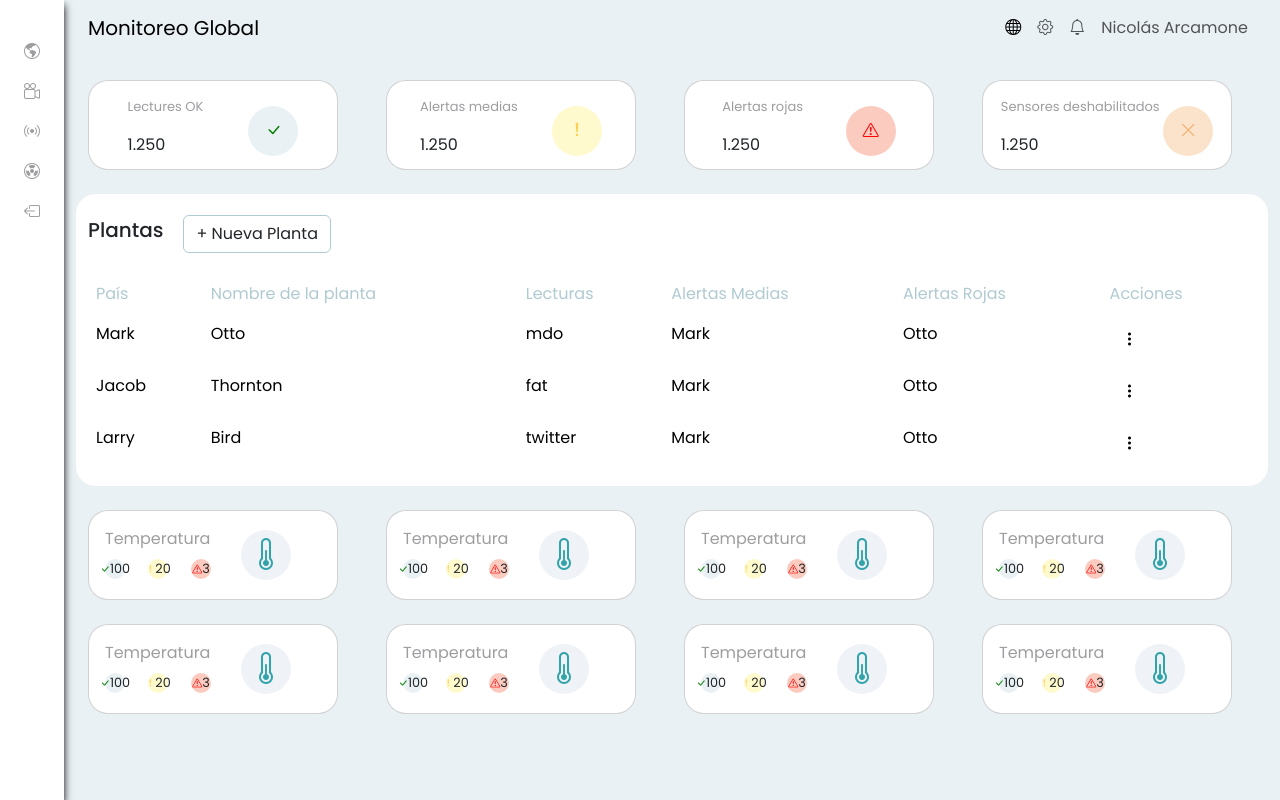
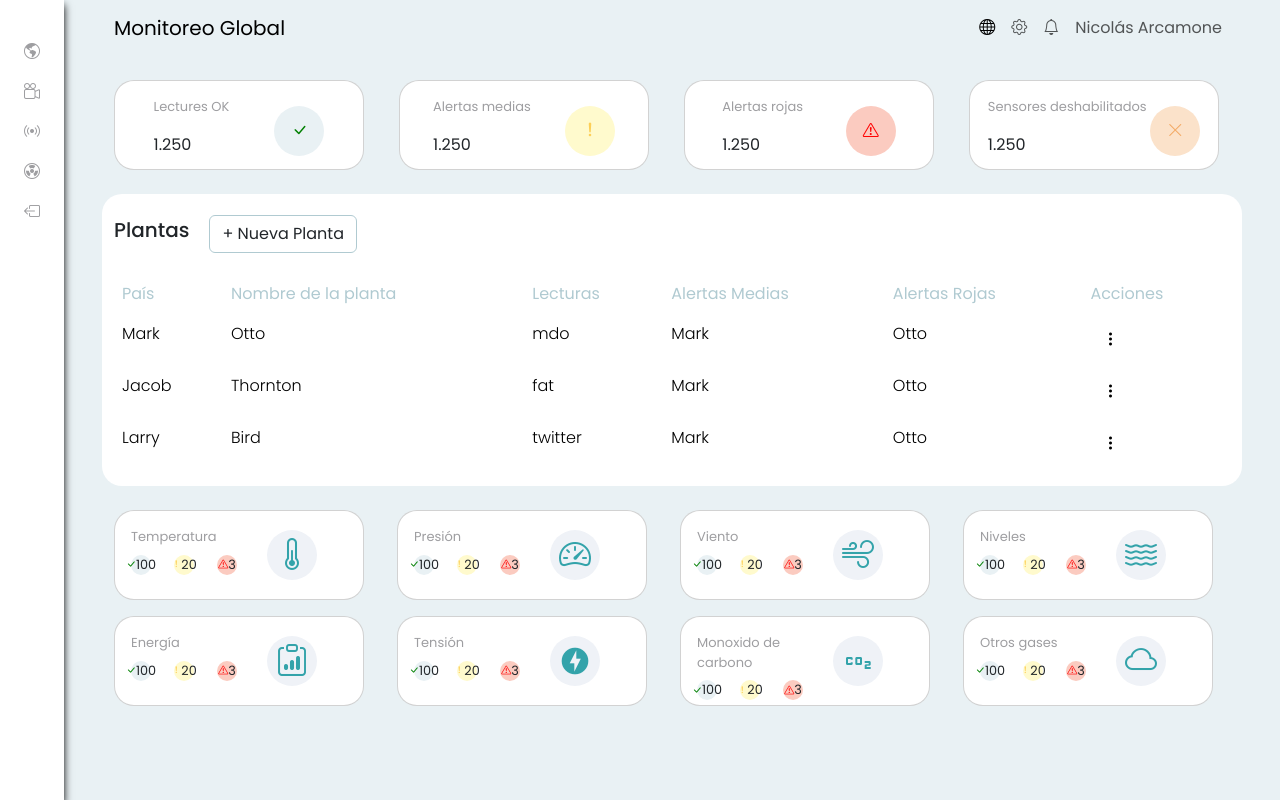
Before and after one commit to nicolasArcamone97/dashboard-monitoreo-angular, an Angular app: page /dashboard in a window 1280 px wide. Built offline with nearby package versions, Linux system fonts and the light colour scheme.

Commit message:
mejora de main content

```diff
--- a/src/app/components/card/card.component.html
+++ b/src/app/components/card/card.component.html
@@ -1,4 +1,4 @@
-<div class="container-fluid my-4">
+<div class="container my-4">
     <div class="row row-cols-1 row-cols-md-4 g-4">
         <div class="col">
             <div class="card">
--- a/src/app/components/navbar/navbar.component.html
+++ b/src/app/components/navbar/navbar.component.html
@@ -1,5 +1,5 @@
 <nav class="navbar navbar-expand-lg ">
-    <div class="container-fluid">
+    <div class="container">
         <a class="navbar-brand" href="#">Monitoreo Global</a>
         <button class="navbar-toggler" type="button" data-bs-toggle="collapse" data-bs-target="#navbarNav" aria-controls="navbarNav" aria-expanded="false" aria-label="Toggle navigation">
             <span class="navbar-toggler-icon"></span>
--- a/src/app/components/status-card/status-card.component.css
+++ b/src/app/components/status-card/status-card.component.css
@@ -79,6 +79,7 @@
 }
 
 .card-inf .card-title {
+    font-size: clamp(13px, 13px, 20px);
     color: #9e9ea1;
 }
 
--- a/src/app/components/status-card/status-card.component.html
+++ b/src/app/components/status-card/status-card.component.html
@@ -1,5 +1,5 @@
-<div class="container-fluid my-4">
-    <div class="row row-cols-1 row-cols-md-4 g-4">
+<div class="container my-4">
+    <div class="row row-cols-1 row-cols-md-4 g-3">
 
         <!-- col card 1 -->
         <div class="col">
@@ -34,7 +34,7 @@
             <div class="card">
                 <div class="card-body card-inf">
                     <div class="title-list mb-3 flex-column">
-                        <p class="card-title">Temperatura</p>
+                        <p class="card-title">Presión</p>
                         <div class="text-list d-flex flex-row">
                             <div class="circle small-circle me-2">
                                 <i class="bi bi-check-lg"></i> <span>100</span>
@@ -50,7 +50,7 @@
 
                     <div class="icon-inf">
                         <div class="circle-icon">
-                            <i class="bi bi-thermometer-half" style="font-size: 2rem;"></i>
+                            <i class="bi bi-speedometer2" style="font-size: 2rem;"></i>
                         </div>
                     </div>
                 </div>
@@ -62,7 +62,7 @@
             <div class="card">
                 <div class="card-body card-inf">
                     <div class="title-list mb-3 flex-column">
-                        <p class="card-title">Temperatura</p>
+                        <p class="card-title">Viento</p>
                         <div class="text-list d-flex flex-row">
                             <div class="circle small-circle me-2">
                                 <i class="bi bi-check-lg"></i> <span>100</span>
@@ -78,7 +78,7 @@
 
                     <div class="icon-inf">
                         <div class="circle-icon">
-                            <i class="bi bi-thermometer-half" style="font-size: 2rem;"></i>
+                            <i class="bi bi-wind" style="font-size: 2rem;"></i>
                         </div>
                     </div>
                 </div>
@@ -92,7 +92,7 @@
             <div class="card">
                 <div class="card-body card-inf">
                     <div class="title-list mb-3 flex-column">
-                        <p class="card-title">Temperatura</p>
+                        <p class="card-title">Niveles</p>
                         <div class="text-list d-flex flex-row">
                             <div class="circle small-circle me-2">
                                 <i class="bi bi-check-lg"></i> <span>100</span>
@@ -108,7 +108,7 @@
 
                     <div class="icon-inf">
                         <div class="circle-icon">
-                            <i class="bi bi-thermometer-half" style="font-size: 2rem;"></i>
+                            <i class="bi bi-water" style="font-size: 2rem;"></i>
                         </div>
                     </div>
                 </div>
@@ -123,7 +123,7 @@
             <div class="card">
                 <div class="card-body card-inf">
                     <div class="title-list mb-3 flex-column">
-                        <p class="card-title">Temperatura</p>
+                        <p class="card-title">Energía</p>
                         <div class="text-list d-flex flex-row">
                             <div class="circle small-circle me-2">
                                 <i class="bi bi-check-lg"></i> <span>100</span>
@@ -139,7 +139,7 @@
 
                     <div class="icon-inf">
                         <div class="circle-icon">
-                            <i class="bi bi-thermometer-half" style="font-size: 2rem;"></i>
+                            <i class="bi bi-clipboard-data" style="font-size: 2rem;"></i>
                         </div>
                     </div>
                 </div>
@@ -152,7 +152,7 @@
             <div class="card">
                 <div class="card-body card-inf">
                     <div class="title-list mb-3 flex-column">
-                        <p class="card-title">Temperatura</p>
+                        <p class="card-title">Tensión</p>
                         <div class="text-list d-flex flex-row">
                             <div class="circle small-circle me-2">
                                 <i class="bi bi-check-lg"></i> <span>100</span>
@@ -168,7 +168,7 @@
 
                     <div class="icon-inf">
                         <div class="circle-icon">
-                            <i class="bi bi-thermometer-half" style="font-size: 2rem;"></i>
+                            <i class="material-icons" style="font-size: 2rem;">offline_bolt</i>
                         </div>
                     </div>
                 </div>
@@ -182,7 +182,7 @@
             <div class="card">
                 <div class="card-body card-inf">
                     <div class="title-list mb-3 flex-column">
-                        <p class="card-title">Temperatura</p>
+                        <p class="card-title">Monoxido de carbono</p>
                         <div class="text-list d-flex flex-row">
                             <div class="circle small-circle me-2">
                                 <i class="bi bi-check-lg"></i> <span>100</span>
@@ -198,7 +198,7 @@
 
                     <div class="icon-inf">
                         <div class="circle-icon">
-                            <i class="bi bi-thermometer-half" style="font-size: 2rem;"></i>
+                            <i class="material-icons" style="font-size: 2rem;">co2</i>
                         </div>
                     </div>
                 </div>
@@ -212,7 +212,7 @@
             <div class="card">
                 <div class="card-body card-inf">
                     <div class="title-list mb-3 flex-column">
-                        <p class="card-title">Temperatura</p>
+                        <p class="card-title">Otros gases</p>
                         <div class="text-list d-flex flex-row">
                             <div class="circle small-circle me-2">
                                 <i class="bi bi-check-lg"></i> <span>100</span>
@@ -228,7 +228,7 @@
 
                     <div class="icon-inf">
                         <div class="circle-icon">
-                            <i class="bi bi-thermometer-half" style="font-size: 2rem;"></i>
+                            <i class="bi bi-cloud" style="font-size: 2rem;"></i>
                         </div>
                     </div>
                 </div>
--- a/src/app/components/table/table.component.css
+++ b/src/app/components/table/table.component.css
@@ -23,6 +23,9 @@
     color: #B0CAD1;
 }
 
+.table td {
+    font-weight: 300;
+}
 
 
 
@@ -41,3 +44,37 @@
 .dropdown-item:hover {
     background-color: #33a3aa;
 }
+
+
+
+
+/* modal template edit */
+.form-label {
+    font-size: 15px;
+    font-weight: 400;
+    color: #7a7a7a;
+}
+
+input::placeholder {
+    color: #9e9ea1;
+    opacity: 1;
+}
+
+.modal-footer {
+    display: flex;
+    justify-content: center;
+}
+
+.btn-cancelar {
+    border-radius: 10px;
+    border: 1px solid #33a3aa;
+    color: #33a3aa;
+    width: 100px;
+}
+
+.btn-crear {
+    border-radius: 10px;
+    background-color: #33a3aa;
+    color: #FFFF;
+    width: 100px;
+}
--- a/src/app/components/table/table.component.html
+++ b/src/app/components/table/table.component.html
@@ -1,4 +1,4 @@
-<div class="container-fluid container-table my-4">
+<div class="container container-table my-4">
     <div class="create-plant">
         <h5>Plantas</h5>
         <button class="btn" data-bs-toggle="modal" data-bs-target="#exampleModal1"> + Nueva Planta</button>
@@ -30,7 +30,7 @@
                         <ul class="dropdown-menu" aria-labelledby="dropdownMenuButton1">
                             <li>
                                 <a class="dropdown-item" data-bs-toggle="modal" data-bs-target="#exampleModal2"> <i class="bi bi-dialpad"></i> Editar</a>
-                                <app-modal-edit></app-modal-edit>
+
                             </li>
                             <li>
                                 <a class="dropdown-item" href="#" disabled> Eliminar
@@ -93,3 +93,58 @@
         </tbody>
     </table>
 </div>
+
+
+
+
+<!-- modal edit -->
+<div class="modal fade" id="exampleModal2" data-bs-backdrop="static" data-bs-keyboard="false" tabindex="-1" aria-labelledby="editModalLabel" aria-hidden="true">
+    <div class="modal-dialog">
+        <div class="modal-content">
+            <div class="modal-header">
+                <h5 class="modal-title" id="editModalLabel">Editar Planta</h5>
+                <button type="button" class="btn-close" data-bs-dismiss="modal" aria-label="Close"></button>
+            </div>
+            <div class="modal-body">
+                <form>
+                    <div class="row mb-3">
+                        <div class="col-md-6">
+                            <label class="form-label">Nombre de la planta</label>
+                            <input type="text" class="form-control" placeholder="Ingrese nuevo nombre">
+                        </div>
+                        <div class="col-md-6">
+                            <label class="form-label">País</label>
+                            <input type="text" class="form-control" placeholder="Ingrese nuevo País">
+                        </div>
+                    </div>
+
+                    <div class="row mb-3">
+                        <div class="col-md-6">
+                            <label class="form-label">Cantidad de lecturas</label>
+                            <input type="text" class="form-control" placeholder="Ingrese">
+                        </div>
+                        <div class="col-md-6">
+                            <label class="form-label">Cantidad de sensores</label>
+                            <input type="text" class="form-control" placeholder="Ingrese">
+                        </div>
+                    </div>
+
+                    <div class="row mb-3">
+                        <div class="col-md-6">
+                            <label class="form-label">Alertas medias</label>
+                            <input type="text" class="form-control" placeholder="Ingrese">
+                        </div>
+                        <div class="col-md-6">
+                            <label class="form-label">Alertas rojas</label>
+                            <input type="text" class="form-control" placeholder="Ingrese">
+                        </div>
+                    </div>
+                </form>
+            </div>
+            <div class="modal-footer">
+                <button type="button" class="btn btn-cancelar" data-bs-dismiss="modal">Close</button>
+                <button type="button" class="btn btn-crear">Editar</button>
+            </div>
+        </div>
+    </div>
+</div>
--- a/src/app/pages/dashboard/dashboard.component.html
+++ b/src/app/pages/dashboard/dashboard.component.html
@@ -1,12 +1,12 @@
 <div class="container-fluid">
     <div class="row min-vh-100">
         <!-- Sidebar -->
-        <div class="col-md-3 col-lg-2 col-side  py-4 d-none d-md-block">
+        <div class="col-md-3 container col-lg-2 col-side  py-4 d-none d-md-block">
             <app-sidebar></app-sidebar>
         </div>
 
         <!-- Main Content -->
-        <div class="col">
+        <div class="col container">
             <!-- Navbar -->
             <app-navbar></app-navbar>
 
--- a/src/index.html
+++ b/src/index.html
@@ -14,7 +14,7 @@
 
   <!-- boostrap icon -->
   <link rel="stylesheet" href="https://cdn.jsdelivr.net/npm/bootstrap-icons@1.11.3/font/bootstrap-icons.min.css">
-  <link rel="stylesheet" href="https://cdnjs.cloudflare.com/ajax/libs/font-awesome/6.0.0-beta3/css/all.min.css">
+  <link rel="stylesheet" href="https://fonts.googleapis.com/css2?family=Material+Symbols+Outlined:opsz,wght,FILL,GRAD@20..48,100..700,0..1,-50..200&icon_names=offline_bolt" />
 
   <!-- boostrap -->
   <link href="https://cdn.jsdelivr.net/npm/bootstrap@5.3.3/dist/css/bootstrap.min.css" rel="stylesheet" integrity="sha384-QWTKZyjpPEjISv5WaRU9OFeRpok6YctnYmDr5pNlyT2bRjXh0JMhjY6hW+ALEwIH" crossorigin="anonymous">
```
Also changed, not shown: src/app/pages/dashboard/dashboard.component.css (line endings or trailing spaces).
